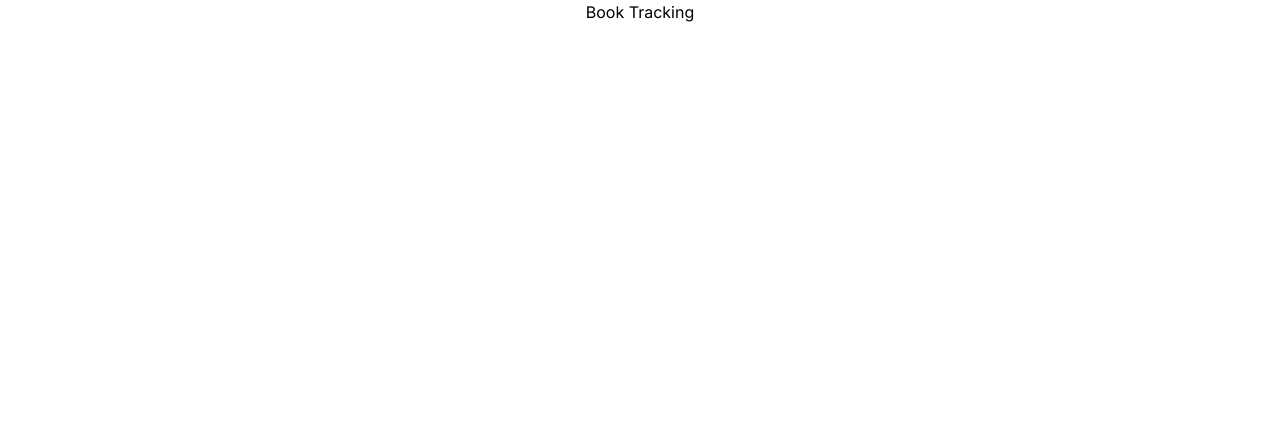
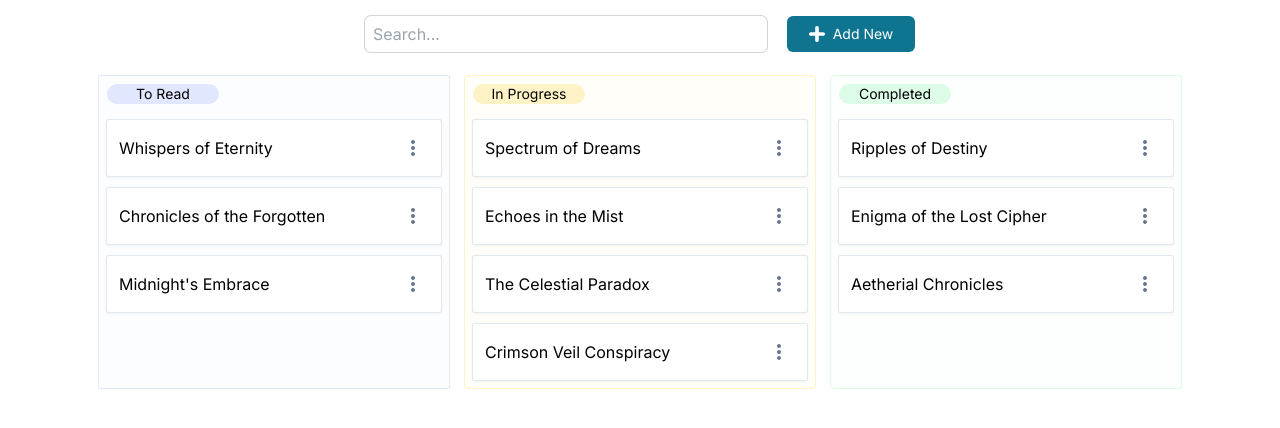
Before and after one commit to kalibetre/Book-Tracking, a Next.js app in the folder frontend/: page / in a window 1280 px wide. Shown: the top 428 px of the page. Built offline with nearby package versions, Linux system fonts and the light colour scheme.

Commit message:
display sample books

```diff
--- a/frontend/src/app/page.tsx
+++ b/frontend/src/app/page.tsx
@@ -1,7 +1,45 @@
+import Book from "@/components/Book";
+import BookCategory, { CategoryLevel } from "@/components/BookCategory";
+import NewBookForm from "@/components/NewBookForm";
+
 export default function Home() {
   return (
-    <main className="flex items-center justify-center">
-      <h1>Book Tracking</h1>
+    <main className="flex flex-col items-center justify-center p-4">
+      <div className="mb-6 flex w-full justify-center">
+        <NewBookForm></NewBookForm>
+      </div>
+      <div className="mx-10 flex w-full flex-col justify-center gap-4 sm:flex-row">
+        <BookCategory level={CategoryLevel.ToRead}>
+          {[
+            "Whispers of Eternity",
+            "Chronicles of the Forgotten",
+            "Midnight's Embrace",
+          ].map((title, i) => (
+            <Book title={title} />
+          ))}
+        </BookCategory>
+
+        <BookCategory level={CategoryLevel.InProgress}>
+          {[
+            "Spectrum of Dreams",
+            "Echoes in the Mist",
+            "The Celestial Paradox",
+            "Crimson Veil Conspiracy",
+          ].map((title, i) => (
+            <Book title={title} />
+          ))}
+        </BookCategory>
+
+        <BookCategory level={CategoryLevel.Completed}>
+          {[
+            "Ripples of Destiny",
+            "Enigma of the Lost Cipher",
+            "Aetherial Chronicles",
+          ].map((title, i) => (
+            <Book title={title} />
+          ))}
+        </BookCategory>
+      </div>
     </main>
   );
 }
```
